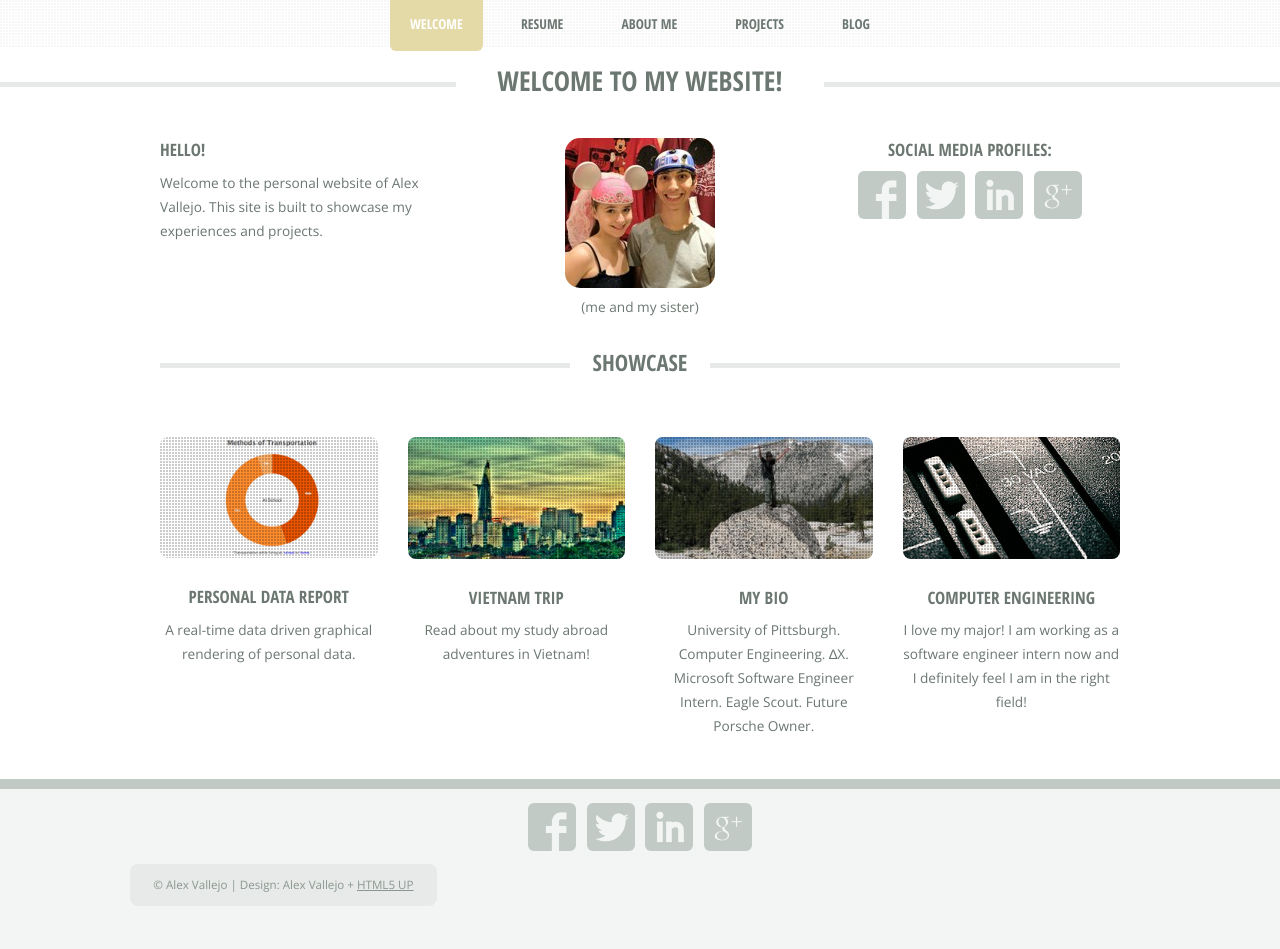
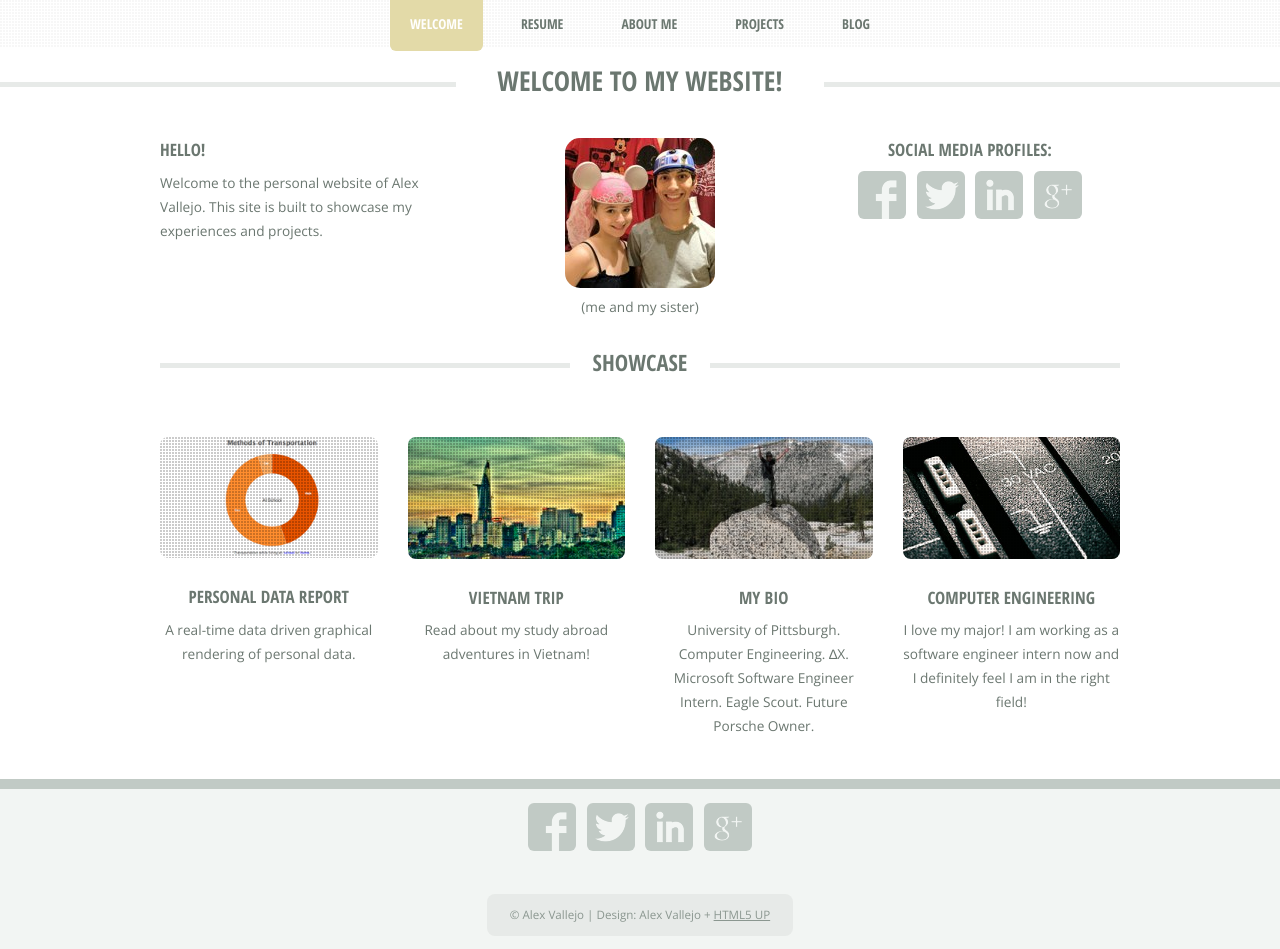
Before and after one commit to valleyjo/valleyjo.github.io, a Jekyll site: the page built from index.html, in a window 1280 px wide and 949 px high. Built offline with Jekyll 4.4.1, drawn with Linux system fonts in a browser that asks for light colours; nearby versions of some CDN libraries.

Commit message:
Fix #1
Put footer info bar into a 12u container and everything solved automatically

```diff
--- a/_layouts/default.html
+++ b/_layouts/default.html
@@ -80,11 +80,13 @@
           </div>
         </div>
         <div class="row">
-          <!-- Copyright -->
+          <div class="12u">
+            <!-- Copyright -->
             <div id="copyright">
               &copy; Alex Vallejo | Design: Alex Vallejo + <a href="http://html5up.net/">HTML5 UP</a>
             </div>
-          <!-- /Copyright -->
+            <!-- /Copyright -->
+          </div>
         </div>
       </footer>
     <!-- /Footer -->
```
